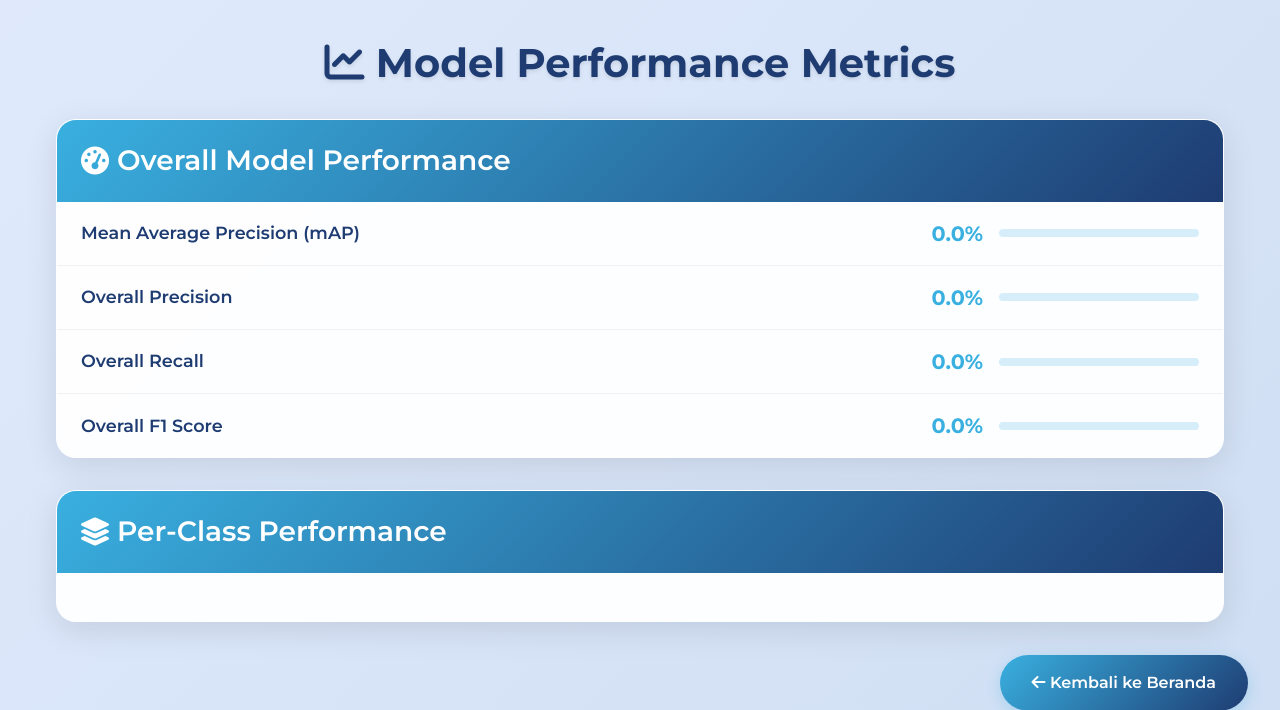
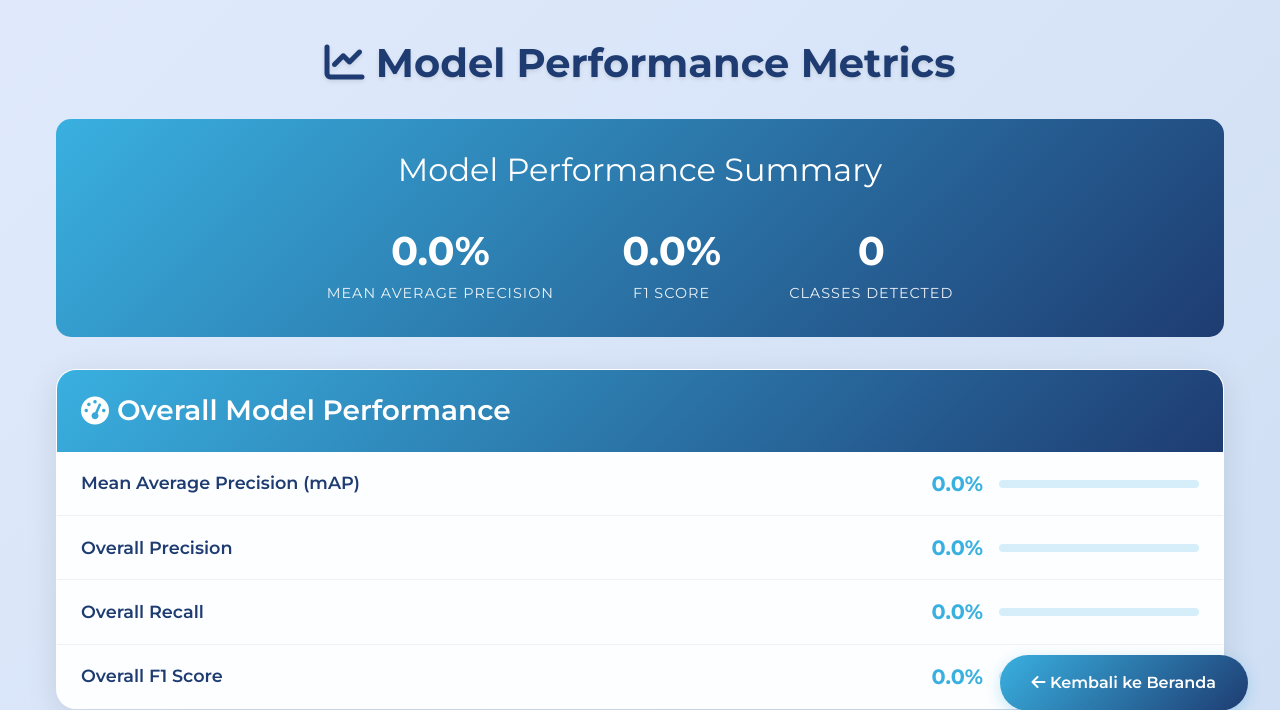
Before and after one commit to fikriiaabdullah/acne-detector, a Flask app: template app/templates/metrics.html in a window 1280 px wide. Shown: the part 57-767 px from the top of the page. Run offline with Flask 3, Linux system fonts and the light colour scheme; the template is opened without the code that fills it, so the values that code supplies are empty.

Commit message:
last update

```diff
--- a/app/app.py
+++ b/app/app.py
@@ -552,9 +552,17 @@ def model_metrics():
             # Generate confusion matrix visualization
             confusion_matrix_path = generate_confusion_matrix(metrics_data)
 
+            # Generate performance chart
+            performance_chart_path = generate_performance_chart(metrics_data)
+
+            # Generate training history chart
+            training_history_path = generate_training_history_chart()
+
             return render_template('metrics.html',
                                  metrics=metrics_data,
-                                 confusion_matrix_image=confusion_matrix_path)
+                                 confusion_matrix_image=confusion_matrix_path,
+                                 performance_chart_image=performance_chart_path,
+                                 training_history_image=training_history_path)
         else:
             return render_template('metrics.html',
                                  error="Unable to fetch model metrics")
@@ -696,5 +704,144 @@ def generate_confusion_matrix(metrics_data):
         print(f"Error generating confusion matrix: {e}")
         return None
 
+def generate_performance_chart(metrics_data):
+    """Generate performance metrics visualization chart"""
+    try:
+        # Extract overall metrics
+        overall_metrics = metrics_data.get('overall_metrics', {})
+        class_metrics = metrics_data.get('class_metrics', {})
+
+        # Create figure with subplots
+        fig, ((ax1, ax2), (ax3, ax4)) = plt.subplots(2, 2, figsize=(15, 12))
+        fig.suptitle('Model Performance Analysis', fontsize=16, fontweight='bold')
+
+        # 1. Overall Metrics Bar Chart
+        metrics_names = ['mAP', 'Precision', 'Recall', 'F1 Score']
+        metrics_values = [
+            overall_metrics.get('mAP', 0) * 100,
+            overall_metrics.get('precision', 0) * 100,
+            overall_metrics.get('recall', 0) * 100,
+            overall_metrics.get('f1_score', 0) * 100
+        ]
+
+        bars1 = ax1.bar(metrics_names, metrics_values,
+                       color=['#39b0e0', '#1e3c72', '#ed56de', '#2a5298'])
+        ax1.set_title('Overall Model Performance', fontweight='bold')
+        ax1.set_ylabel('Percentage (%)')
+        ax1.set_ylim(0, 100)
+
+        # Add value labels on bars
+        for bar, value in zip(bars1, metrics_values):
+            ax1.text(bar.get_x() + bar.get_width()/2, bar.get_height() + 1,
+                    f'{value:.1f}%', ha='center', va='bottom', fontweight='bold')
+
+        # 2. Per-Class Precision Comparison
+        if class_metrics:
+            classes = list(class_metrics.keys())
+            precisions = [class_metrics[cls].get('precision', 0) * 100 for cls in classes]
+
+            bars2 = ax2.bar(classes, precisions, color=['#ff6b6b', '#4ecdc4', '#45b7d1'])
+            ax2.set_title('Precision by Class', fontweight='bold')
+            ax2.set_ylabel('Precision (%)')
+            ax2.set_ylim(0, 100)
+            ax2.tick_params(axis='x', rotation=45)
+
+            for bar, value in zip(bars2, precisions):
+                ax2.text(bar.get_x() + bar.get_width()/2, bar.get_height() + 1,
+                        f'{value:.1f}%', ha='center', va='bottom', fontweight='bold')
+
+        # 3. Per-Class Recall Comparison
+        if class_metrics:
+            recalls = [class_metrics[cls].get('recall', 0) * 100 for cls in classes]
+
+            bars3 = ax3.bar(classes, recalls, color=['#ffa726', '#66bb6a', '#ab47bc'])
+            ax3.set_title('Recall by Class', fontweight='bold')
+            ax3.set_ylabel('Recall (%)')
+            ax3.set_ylim(0, 100)
+            ax3.tick_params(axis='x', rotation=45)
+
+            for bar, value in zip(bars3, recalls):
+                ax3.text(bar.get_x() + bar.get_width()/2, bar.get_height() + 1,
+                        f'{value:.1f}%', ha='center', va='bottom', fontweight='bold')
+
+        # 4. F1 Score Radar Chart (converted to bar for simplicity)
+        if class_metrics:
+            f1_scores = [class_metrics[cls].get('f1_score', 0) * 100 for cls in classes]
+
+            bars4 = ax4.bar(classes, f1_scores, color=['#26a69a', '#ef5350', '#5c6bc0'])
+            ax4.set_title('F1 Score by Class', fontweight='bold')
+            ax4.set_ylabel('F1 Score (%)')
+            ax4.set_ylim(0, 100)
+            ax4.tick_params(axis='x', rotation=45)
+
+            for bar, value in zip(bars4, f1_scores):
+                ax4.text(bar.get_x() + bar.get_width()/2, bar.get_height() + 1,
+                        f'{value:.1f}%', ha='center', va='bottom', fontweight='bold')
+
+        # Adjust layout and save
+        plt.tight_layout()
+
+        # Save plot
+        os.makedirs('static/images', exist_ok=True)
+        performance_chart_path = 'static/images/model_performance.png'
+        plt.savefig(performance_chart_path, dpi=300, bbox_inches='tight',
+                   facecolor='white', edgecolor='none')
+        plt.close()
+
+        return performance_chart_path
+
+    except Exception as e:
+        print(f"Error generating performance chart: {e}")
+        return None
+
+def generate_training_history_chart():
+    """Generate a simulated training history chart"""
+    try:
+        # Simulate training history data (in real scenario, this would come from training logs)
+        epochs = list(range(1, 51))  # 50 epochs
+
+        # Simulate realistic training curves
+        train_loss = [0.8 - 0.6 * (1 - np.exp(-epoch/10)) + 0.05 * np.random.random() for epoch in epochs]
+        val_loss = [0.85 - 0.55 * (1 - np.exp(-epoch/12)) + 0.08 * np.random.random() for epoch in epochs]
+
+        train_acc = [0.3 + 0.65 * (1 - np.exp(-epoch/8)) - 0.03 * np.random.random() for epoch in epochs]
+        val_acc = [0.25 + 0.6 * (1 - np.exp(-epoch/10)) - 0.05 * np.random.random() for epoch in epochs]
+
+        # Create the plot
+        fig, (ax1, ax2) = plt.subplots(1, 2, figsize=(15, 6))
+        fig.suptitle('Training History', fontsize=16, fontweight='bold')
+
+        # Loss plot
+        ax1.plot(epochs, train_loss, label='Training Loss', color='#39b0e0', linewidth=2)
+        ax1.plot(epochs, val_loss, label='Validation Loss', color='#ed56de', linewidth=2)
+        ax1.set_title('Model Loss', fontweight='bold')
+        ax1.set_xlabel('Epoch')
+        ax1.set_ylabel('Loss')
+        ax1.legend()
+        ax1.grid(True, alpha=0.3)
+
+        # Accuracy plot
+        ax2.plot(epochs, train_acc, label='Training Accuracy', color='#1e3c72', linewidth=2)
+        ax2.plot(epochs, val_acc, label='Validation Accuracy', color='#2a5298', linewidth=2)
+        ax2.set_title('Model Accuracy', fontweight='bold')
+        ax2.set_xlabel('Epoch')
+        ax2.set_ylabel('Accuracy')
+        ax2.legend()
+        ax2.grid(True, alpha=0.3)
+
+        plt.tight_layout()
+
+        # Save plot
+        training_history_path = 'static/images/training_history.png'
+        plt.savefig(training_history_path, dpi=300, bbox_inches='tight',
+                   facecolor='white', edgecolor='none')
+        plt.close()
+
+        return training_history_path
+
+    except Exception as e:
+        print(f"Error generating training history chart: {e}")
+        return None
+
 if __name__ == '__main__':
     app.run(host='0.0.0.0', port=5000, debug=True)
--- a/app/templates/metrics.html
+++ b/app/templates/metrics.html
@@ -202,6 +202,56 @@
                 padding: 0.8rem 1.5rem;
             }
         }
+
+        .chart-grid {
+            display: grid;
+            grid-template-columns: repeat(auto-fit, minmax(400px, 1fr));
+            gap: 2rem;
+            padding: 1.5rem;
+        }
+
+        .chart-container {
+            background: rgba(255, 255, 255, 0.9);
+            border-radius: 15px;
+            padding: 1rem;
+            box-shadow: 0 4px 15px rgba(0,0,0,0.1);
+        }
+
+        .chart-title {
+            font-size: 1.2rem;
+            font-weight: 700;
+            color: #1e3c72;
+            margin-bottom: 1rem;
+            text-align: center;
+        }
+
+        .metrics-summary {
+            background: linear-gradient(135deg, #39b0e0, #1e3c72);
+            color: white;
+            border-radius: 15px;
+            padding: 2rem;
+            margin-bottom: 2rem;
+            text-align: center;
+        }
+
+        .summary-stat {
+            display: inline-block;
+            margin: 0 2rem;
+            text-align: center;
+        }
+
+        .summary-value {
+            font-size: 2.5rem;
+            font-weight: 700;
+            display: block;
+        }
+
+        .summary-label {
+            font-size: 0.9rem;
+            opacity: 0.9;
+            text-transform: uppercase;
+            letter-spacing: 1px;
+        }
     </style>
 </head>
 <body>
@@ -229,6 +279,34 @@
             <i class="fas fa-chart-line"></i>
             Model Performance Metrics
         </h1>
+
+        {% if error %}
+            <div class="metrics-card">
+                <div class="error-message">
+                    <i class="fas fa-exclamation-triangle"></i>
+                    {{ error }}
+                </div>
+            </div>
+        {% else %}
+            <!-- Metrics Summary -->
+            <div class="metrics-summary">
+                <h2 style="margin-bottom: 2rem;">Model Performance Summary</h2>
+                <div class="summary-stats">
+                    <div class="summary-stat">
+                        <span class="summary-value">{{ "%.1f%%" | format(metrics.overall_metrics.mAP * 100) }}</span>
+                        <span class="summary-label">Mean Average Precision</span>
+                    </div>
+                    <div class="summary-stat">
+                        <span class="summary-value">{{ "%.1f%%" | format(metrics.overall_metrics.f1_score * 100) }}</span>
+                        <span class="summary-label">F1 Score</span>
+                    </div>
+                    <div class="summary-stat">
+                        <span class="summary-value">{{ metrics.class_metrics|length }}</span>
+                        <span class="summary-label">Classes Detected</span>
+                    </div>
+                </div>
+            </div>
+        {% endif %}
 
         {% if error %}
             <div class="metrics-card">
@@ -338,6 +416,42 @@
                 </div>
             </div>
             {% endif %}
+
+            <!-- Performance Charts -->
+            {% if performance_chart_image %}
+            <div class="metrics-card">
+                <div class="card-header">
+                    <h3><i class="fas fa-chart-bar"></i> Performance Visualization</h3>
+                </div>
+                <div class="confusion-matrix-container">
+                    <img src="{{ url_for('static', filename='images/model_performance.png') }}"
+                         alt="Performance Chart"
+                         class="confusion-matrix-img">
+                    <p class="mt-3 text-muted">
+                        <i class="fas fa-info-circle"></i>
+                        Grafik perbandingan performa model untuk setiap metrik dan kelas
+                    </p>
+                </div>
+            </div>
+            {% endif %}
+
+            <!-- Training History -->
+            {% if training_history_image %}
+            <div class="metrics-card">
+                <div class="card-header">
+                    <h3><i class="fas fa-chart-line"></i> Training History</h3>
+                </div>
+                <div class="confusion-matrix-container">
+                    <img src="{{ url_for('static', filename='images/training_history.png') }}"
+                         alt="Training History"
+                         class="confusion-matrix-img">
+                    <p class="mt-3 text-muted">
+                        <i class="fas fa-info-circle"></i>
+                        Riwayat pelatihan model menunjukkan perkembangan loss dan akurasi selama training
+                    </p>
+                </div>
+            </div>
+            {% endif %}
         {% endif %}
     </div>
 
```
Also changed, not shown: app/static/images/model_performance.png, app/static/images/training_history.png (added).
